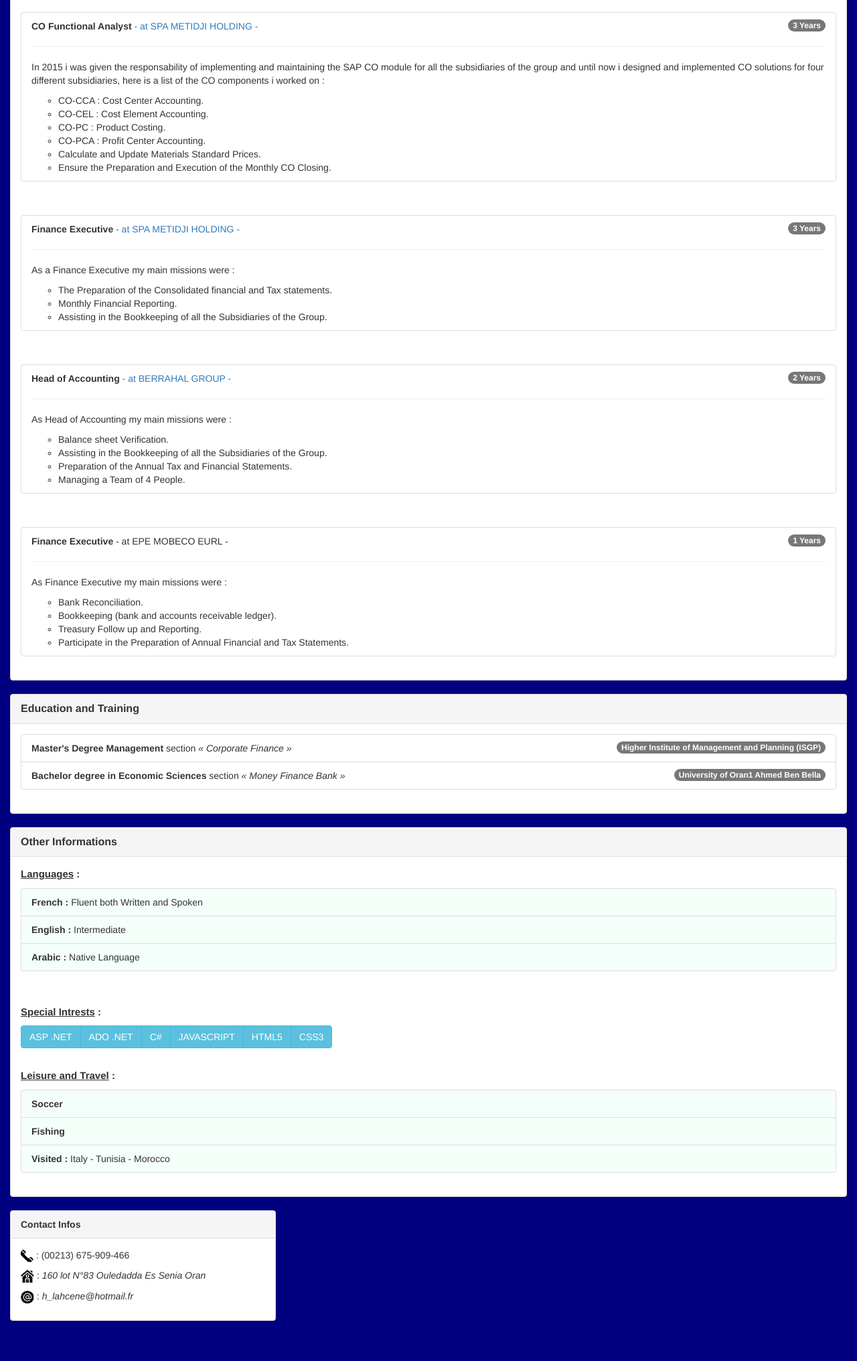
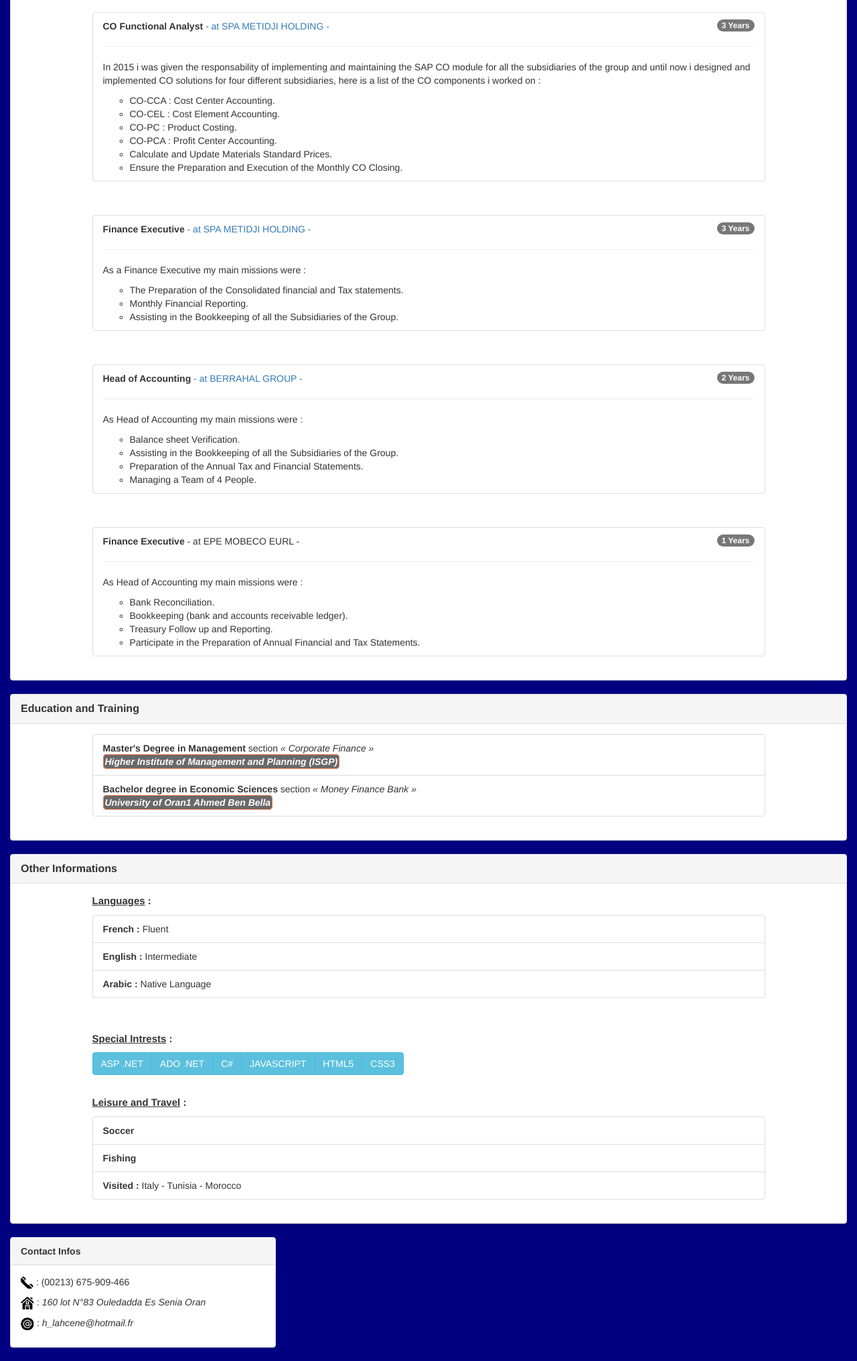
Before and after one commit to lahcene4484/Portfolio, a plain HTML site: page index.html in a window 1280 px wide. Shown: the part 711-2743 px from the top of the page at 67% size. Before the commit the page ends 2703 px from the top, so only its background shows below. Drawn offline with nearby package versions, Linux system fonts and the light colour scheme.

Commit message:
Update index.html

```diff
--- a/index.html
+++ b/index.html
@@ -15,7 +15,7 @@
 
     <div class="continer-fluid">
         <div class="row">
-            <div class="col-lg-12">
+            <div class="col-md-12">
                  <nav class="navbar navbar-default">
                     <div class="container">
                          <div class="navbar-header">
@@ -43,7 +43,7 @@
     <!--------- About me Section--------->
     <div class="container-fluid">
         <div class="row">
-            <div class="col-lg-9">
+            <div class="col-md-9">
                 <div class="container panel panel-default" style="padding: 0; width: auto">
                     <div id="about_me" class="panel-heading">
                         <strong style="font-size: 16px">About me</strong>
@@ -51,20 +51,15 @@
                     <div class="panel-body">
                         <div class="container-fluid">
                             <div class="row">
-
-                              <div class="col-lg-2">
-                                  <img src="lahcene%20.jpg" class="img-thumbnail">
-                              </div>
-
-                              <div class="col-lg-10">
-                                  <P>I am a highly organized and dedicated person with a passion for software development, my years of experience in finance, SAP CO and SAP ABAP gave me the ability to bring comprehensive solutions not only to the top management but at any level in the organization structure, in the form customized reports, cockpits and other SAP ABAP tools and techniques, my goal is to always better myself both in ABAP or SAP CO, team work and collaboration is very important to me, my energy, warmth, and dedication always gave me the strength to move forward and attain my goals</P>
+                              <div class="col-md-12">
+                                  <P><img src="lahcene%20.jpg" class="img-thumbnail" align="left" style="margin-right: 10px">I am a highly organized and dedicated person with a passion for software development, my years of experience in finance, SAP CO and SAP ABAP gave me the ability to bring comprehensive solutions not only to the top management but at any level in the organization structure, in the form of customized reports, cockpits and other SAP ABAP tools and techniques, my goal is to always better myself both in ABAP or SAP CO, team work and collaboration is very important to me, my energy, warmth, and dedication always gave me the strength to move forward and attain my goals</P>
                               </div>
                             </div>
                         </div>
                     </div>
                 </div>
             </div>
-            <div class="col-lg-3">
+            <div class="col-md-3">
                 <div class="container panel panel-default" style="padding: 0; width: auto; height: inherit">
                     <div class="panel-heading">
                         <strong style="font-size: 16px">Personnal Infos</strong>
@@ -89,7 +84,11 @@
         <div id="experience" class="panel-heading">
             <strong style="font-size: 16px">Professional Experience and Skills</strong>
         </div>
-        <div class="panel-body">
+
+        <div class="row">
+        <div class="col-md-1"></div>
+        <div class="col-md-10">
+            <div class="panel-body">
             <ol class="list-group">
             <li class="list-group-item">
                 <strong >ABAP Developer</strong> <a href="http://www.metidji.com">- at SPA METIDJI HOLDING -</a> <span class="badge">4 Years</span>
@@ -128,7 +127,14 @@
             </ol>
 
         </div>
-        <div class="panel-body">
+        </div>
+        <div class="col-md-1"></div>
+        </div>
+
+        <div class="row">
+        <div class="col-md-1"></div>
+        <div class="col-md-10">
+            <div class="panel-body">
             <ol class="list-group">
             <li class="list-group-item">
                 <strong >CO Functional Analyst</strong> <a href="http://www.metidji.com">- at SPA METIDJI HOLDING -</a> <span class="badge">3 Years</span>
@@ -157,7 +163,14 @@
             </li>
             </ol>
         </div>
-        <div class="panel-body">
+        </div>
+        <div class="col-md-1"></div>
+        </div>
+
+        <div class="row">
+        <div class="col-md-1"></div>
+        <div class="col-md-10">
+            <div class="panel-body">
             <ol class="list-group">
             <li class="list-group-item">
                 <strong >Finance Executive</strong> <a href="http://www.metidji.com">- at SPA METIDJI HOLDING -</a> <span class="badge">3 Years</span>
@@ -177,7 +190,14 @@
             </li>
             </ol>
         </div>
-        <div class="panel-body">
+        </div>
+        <div class="col-md-1"></div>
+        </div>
+
+        <div class="row">
+        <div class="col-md-1"></div>
+        <div class="col-md-10">
+           <div class="panel-body">
             <ol class="list-group">
             <li class="list-group-item">
                 <strong >Head of Accounting</strong> <a href="http://www.berrahalgroup.com">- at BERRAHAL GROUP -</a> <span class="badge">2 Years</span>
@@ -200,12 +220,19 @@
             </li>
             </ol>
         </div>
-        <div class="panel-body">
+        </div>
+        <div class="col-md-1"></div>
+        </div>
+
+        <div class="row">
+        <div class="col-md-1"></div>
+        <div class="col-md-10">
+            <div class="panel-body">
             <ol class="list-group">
             <li class="list-group-item">
                 <strong >Finance Executive</strong> - at EPE MOBECO EURL - <span class="badge">1 Years</span>
                 <hr>
-                <p>As Finance Executive my main missions were :</p>
+                <p>As Head of Accounting my main missions were :</p>
                 <ul>
                  <li>
                      Bank Reconciliation.
@@ -223,6 +250,10 @@
             </li>
             </ol>
         </div>
+        </div>
+        <div class="col-md-1"></div>
+        </div>
+
        </div>
       </div>
     <!---------- About me Section-------->
@@ -235,16 +266,25 @@
         <div id="education" class="panel-heading">
             <strong style="font-size: 16px">Education and Training</strong>
         </div>
+
+        <div class="row">
+        <div class="col-md-1"></div>
+        <div class="col-md-10">
         <div class="panel-body">
             <ul class="list-group">
              <li class="list-group-item">
-              <strong>Master's Degree Management</strong> section <i>« Corporate Finance »</i> <span class="badge">Higher Institute of Management and Planning (ISGP)</span>
+              <strong>Master's Degree in Management</strong> section <i>« Corporate Finance »</i> <div><span align="right" style="color: white; background-color: dimgray; border: 1px solid coral; border-radius: 5px; padding: 2px"><b><i>Higher Institute of Management and Planning (ISGP)</i></b></span></div>
              </li>
              <li class="list-group-item">
-              <strong>Bachelor degree in Economic Sciences</strong> section <i>« Money Finance Bank »</i> <span class="badge">University of Oran1 Ahmed Ben Bella</span>
+              <strong>Bachelor degree in Economic Sciences</strong> section <i>« Money Finance Bank »</i> <div><span span align="right" style="color: white; background-color: dimgray; border: 1px solid coral; border-radius: 5px; padding: 2px"><b><i>University of Oran1 Ahmed Ben Bella</i></b></span></div>
              </li>
             </ul>
         </div>
+        </div>
+        <div class="col-md-1"></div>
+        </div>
+
+
        </div>
       </div>
     <!---------- Education and Training-------->
@@ -257,17 +297,21 @@
         <div id="other" class="panel-heading">
             <strong style="font-size: 16px">Other Informations</strong>
         </div>
+
+        <div class="row">
+        <div class="col-md-1"></div>
+        <div class="col-md-10">
         <div class="panel-body">
             <strong style="font-size: 15px"><u>Languages</u> : </strong>
             <p></p>
             <ul class="list-group">
-             <li class="list-group-item" style="background-color: #F5FFFA">
-              <strong>French : </strong> Fluent both Written and Spoken
+             <li class="list-group-item">
+              <strong>French : </strong> Fluent
              </li>
-             <li class="list-group-item" style="background-color: #F5FFFA">
+             <li class="list-group-item">
               <strong>English : </strong> Intermediate
              </li>
-             <li class="list-group-item" style="background-color: #F5FFFA">
+             <li class="list-group-item">
               <strong>Arabic : </strong> Native Language
              </li>
             </ul>
@@ -288,16 +332,19 @@
             <strong style="font-size: 15px"><u>Leisure and Travel</u> : </strong>
             <p></p>
             <ul class="list-group">
-             <li class="list-group-item" style="background-color: #F5FFFA">
+             <li class="list-group-item">
               <strong>Soccer</strong>
              </li>
-             <li class="list-group-item" style="background-color: #F5FFFA">
+             <li class="list-group-item">
               <strong>Fishing</strong>
              </li>
-             <li class="list-group-item" style="background-color: #F5FFFA">
+             <li class="list-group-item">
                  <strong>Visited : </strong> Italy - Tunisia - Morocco
              </li>
             </ul>
+        </div>
+        </div>
+        <div class="col-md-1"></div>
         </div>
        </div>
       </div>
```
